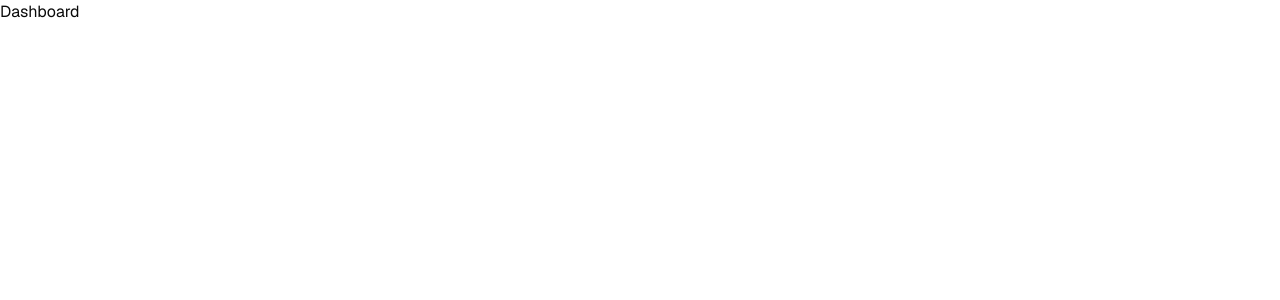
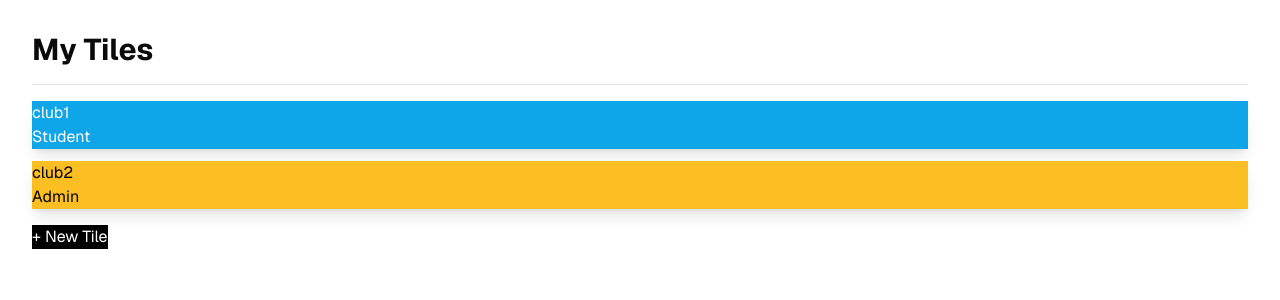
Before and after one commit to 320-Group-Project/inventory-app, a Next.js app in the folder with-supabase-app/: page /dashboard in a window 1280 px wide. Shown: the top 300 px of the page. Built offline with nearby package versions, Linux system fonts and the light colour scheme.

Commit message:
Dashboard draft

```diff
--- a/with-supabase-app/app/dashboard/page.tsx
+++ b/with-supabase-app/app/dashboard/page.tsx
@@ -1,5 +1,34 @@
-/**
- * Minimal placeholder for build stability.
- * TODO: Implement actual logic.
- */
-export default function Page() { return <div>Dashboard</div> }
+/** Has placeholder clubs for now and has not been tested yet */
+
+import Link from "next/link";
+export default function Page() {
+  const tiles = [
+    { org: "club1", role: "student" as const },
+    { org: "club2", role: "admin" as const },
+  ];
+  return (
+    <div className="flex flex-col items-left justify-center gap-4 p-8">
+      <h1 className="text-3xl font-bold">My Tiles</h1>
+      <hr className="border-t" />
+      <div className="flex flex-col gap-3">
+        {tiles.map((t) => (
+          <Link
+            key={t.org}
+            href={`/dashboard/${t.org}`}
+            className={`card w-full shadow-lg ${
+              t.role === "admin" ? "bg-amber-400 text-black" : "bg-sky-500 text-white"
+            }`}
+          >
+            <div className="card-body">
+              <h2 className="card-title">{t.org}</h2>
+              <p className="capitalize">{t.role}</p>
+            </div>
+          </Link>
+        ))}
+      </div>
+      <Link href="/dashboard/new-tile" className="btn w-fit bg-black text-white">
+        + New Tile
+      </Link>
+    </div>
+  );
+}
```
